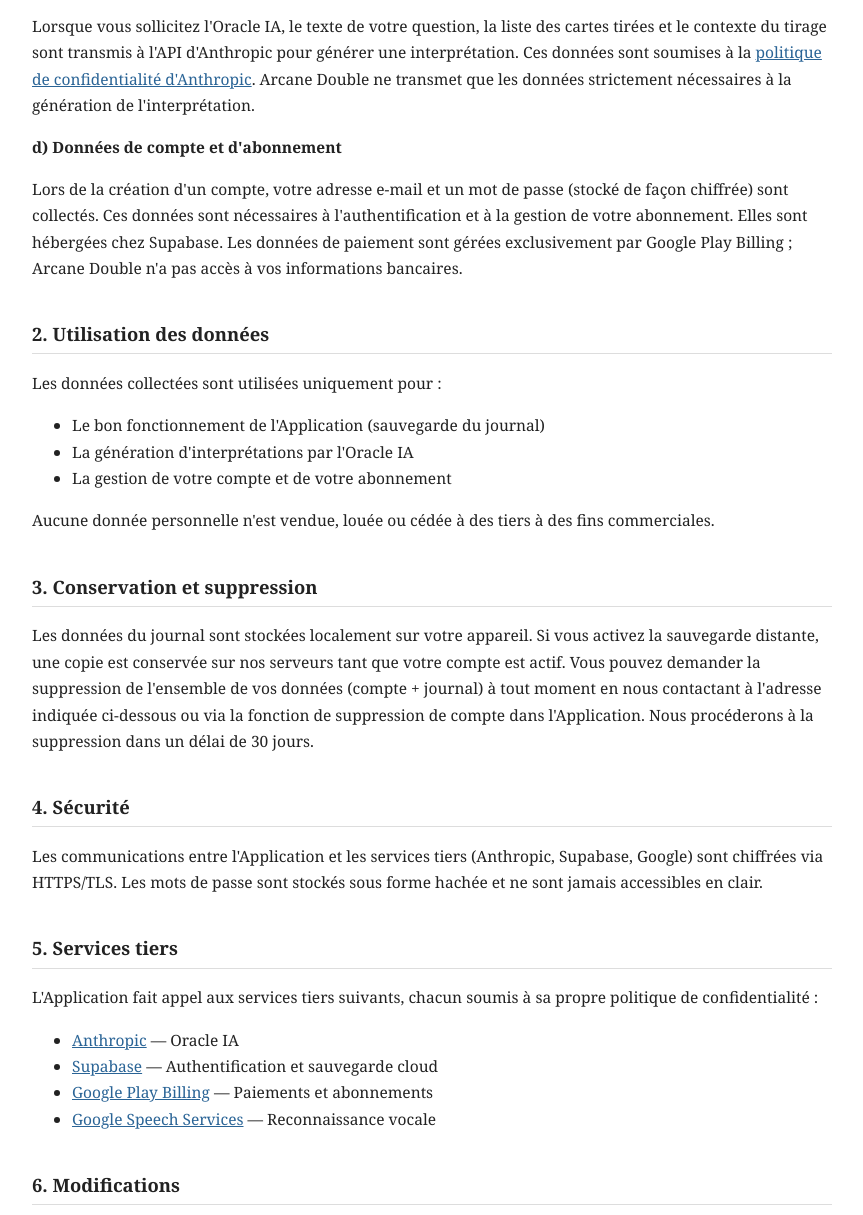
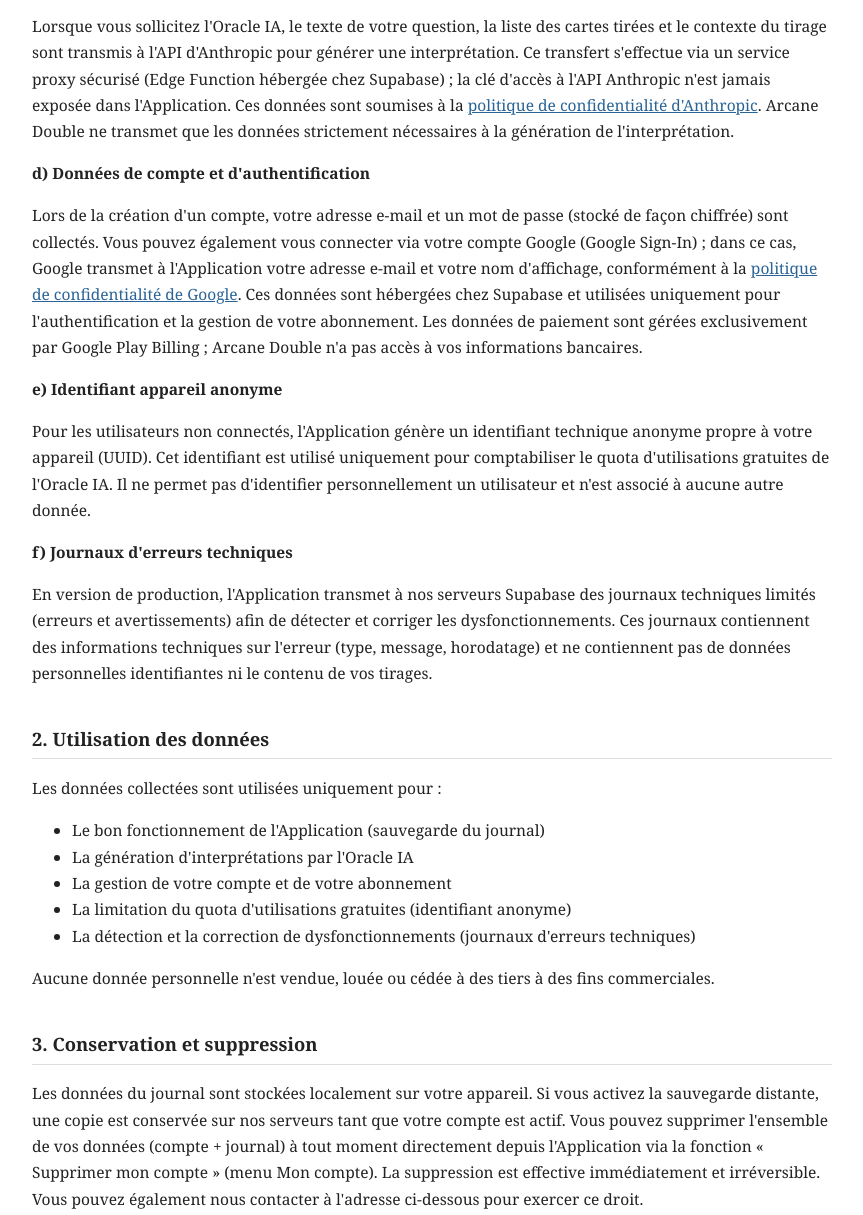
Before and after one commit to doublearcana/legal, a plain HTML site: page index.html in a window 1280 px wide. Shown: the part 700-1915 px from the top of the page, without its empty margins (208-1071 px from the left). Drawn offline with Linux system fonts and the light colour scheme.

Commit message:
update: politique de confidentialité — 24 mars 2026
Ajouts par rapport à la version du 21 mars :
- Google Sign-In mentionné (données transmises par Google : email + nom)
- Identifiant appareil anonyme (UUID device, quota Oracle IA)
- Journaux d'erreurs techniques (app_logs Supabase, release uniquement)
- Oracle IA : précision proxy sécurisé (clé API non exposée dans l'app)
- Suppression compte : disponible directement dans l'app, effective immédiatement
- Services tiers : Google Sign-In ajouté en entrée distincte

```diff
--- a/index.html
+++ b/index.html
@@ -24,7 +24,7 @@
 <body>
 
 <h1>Politique de confidentialité</h1>
-<p class="date">Dernière mise à jour : 21 mars 2026</p>
+<p class="date">Dernière mise à jour : 24 mars 2026</p>
 
 <p>
   Arcane Double (« l'Application ») est une application mobile d'aide à l'interprétation
@@ -55,19 +55,41 @@
 <p>
   Lorsque vous sollicitez l'Oracle IA, le texte de votre question, la liste des cartes tirées
   et le contexte du tirage sont transmis à l'API d'Anthropic pour générer une interprétation.
-  Ces données sont soumises à la
+  Ce transfert s'effectue via un service proxy sécurisé (Edge Function hébergée chez Supabase) ;
+  la clé d'accès à l'API Anthropic n'est jamais exposée dans l'Application. Ces données sont
+  soumises à la
   <a href="https://www.anthropic.com/privacy" target="_blank">politique de confidentialité d'Anthropic</a>.
   Arcane Double ne transmet que les données strictement nécessaires à la génération de
   l'interprétation.
 </p>
 
-<p><strong>d) Données de compte et d'abonnement</strong></p>
+<p><strong>d) Données de compte et d'authentification</strong></p>
 <p>
   Lors de la création d'un compte, votre adresse e-mail et un mot de passe (stocké de façon
-  chiffrée) sont collectés. Ces données sont nécessaires à l'authentification et à la gestion
-  de votre abonnement. Elles sont hébergées chez Supabase. Les données de paiement sont gérées
-  exclusivement par Google Play Billing ; Arcane Double n'a pas accès à vos informations
-  bancaires.
+  chiffrée) sont collectés. Vous pouvez également vous connecter via votre compte Google
+  (Google Sign-In) ; dans ce cas, Google transmet à l'Application votre adresse e-mail et
+  votre nom d'affichage, conformément à la
+  <a href="https://policies.google.com/privacy" target="_blank">politique de confidentialité de Google</a>.
+  Ces données sont hébergées chez Supabase et utilisées uniquement pour l'authentification et
+  la gestion de votre abonnement. Les données de paiement sont gérées exclusivement par
+  Google Play Billing ; Arcane Double n'a pas accès à vos informations bancaires.
+</p>
+
+<p><strong>e) Identifiant appareil anonyme</strong></p>
+<p>
+  Pour les utilisateurs non connectés, l'Application génère un identifiant technique anonyme
+  propre à votre appareil (UUID). Cet identifiant est utilisé uniquement pour comptabiliser le
+  quota d'utilisations gratuites de l'Oracle IA. Il ne permet pas d'identifier personnellement
+  un utilisateur et n'est associé à aucune autre donnée.
+</p>
+
+<p><strong>f) Journaux d'erreurs techniques</strong></p>
+<p>
+  En version de production, l'Application transmet à nos serveurs Supabase des journaux
+  techniques limités (erreurs et avertissements) afin de détecter et corriger les
+  dysfonctionnements. Ces journaux contiennent des informations techniques sur l'erreur
+  (type, message, horodatage) et ne contiennent pas de données personnelles identifiantes ni
+  le contenu de vos tirages.
 </p>
 
 <h2>2. Utilisation des données</h2>
@@ -76,6 +98,8 @@
   <li>Le bon fonctionnement de l'Application (sauvegarde du journal)</li>
   <li>La génération d'interprétations par l'Oracle IA</li>
   <li>La gestion de votre compte et de votre abonnement</li>
+  <li>La limitation du quota d'utilisations gratuites (identifiant anonyme)</li>
+  <li>La détection et la correction de dysfonctionnements (journaux d'erreurs techniques)</li>
 </ul>
 <p>Aucune donnée personnelle n'est vendue, louée ou cédée à des tiers à des fins commerciales.</p>
 
@@ -83,25 +107,28 @@
 <p>
   Les données du journal sont stockées localement sur votre appareil. Si vous activez la
   sauvegarde distante, une copie est conservée sur nos serveurs tant que votre compte est actif.
-  Vous pouvez demander la suppression de l'ensemble de vos données (compte + journal) à tout
-  moment en nous contactant à l'adresse indiquée ci-dessous ou via la fonction de suppression
-  de compte dans l'Application. Nous procéderons à la suppression dans un délai de 30 jours.
+  Vous pouvez supprimer l'ensemble de vos données (compte + journal) à tout moment directement
+  depuis l'Application via la fonction « Supprimer mon compte » (menu Mon compte). La suppression
+  est effective immédiatement et irréversible. Vous pouvez également nous contacter à l'adresse
+  ci-dessous pour exercer ce droit.
 </p>
 
 <h2>4. Sécurité</h2>
 <p>
   Les communications entre l'Application et les services tiers (Anthropic, Supabase, Google)
   sont chiffrées via HTTPS/TLS. Les mots de passe sont stockés sous forme hachée et ne sont
-  jamais accessibles en clair.
+  jamais accessibles en clair. Les appels à l'API Anthropic transitent par un proxy sécurisé
+  qui ne conserve pas les données transmises.
 </p>
 
 <h2>5. Services tiers</h2>
 <p>L'Application fait appel aux services tiers suivants, chacun soumis à sa propre politique de confidentialité :</p>
 <ul>
-  <li><a href="https://www.anthropic.com/privacy" target="_blank">Anthropic</a> — Oracle IA</li>
-  <li><a href="https://supabase.com/privacy" target="_blank">Supabase</a> — Authentification et sauvegarde cloud</li>
+  <li><a href="https://www.anthropic.com/privacy" target="_blank">Anthropic</a> — Oracle IA (interprétation des tirages)</li>
+  <li><a href="https://supabase.com/privacy" target="_blank">Supabase</a> — Authentification, sauvegarde cloud et journaux techniques</li>
+  <li><a href="https://policies.google.com/privacy" target="_blank">Google Sign-In</a> — Authentification via compte Google (optionnelle)</li>
   <li><a href="https://policies.google.com/privacy" target="_blank">Google Play Billing</a> — Paiements et abonnements</li>
-  <li><a href="https://policies.google.com/privacy" target="_blank">Google Speech Services</a> — Reconnaissance vocale</li>
+  <li><a href="https://policies.google.com/privacy" target="_blank">Google Speech Services</a> — Reconnaissance vocale (optionnelle)</li>
 </ul>
 
 <h2>6. Modifications</h2>
```
